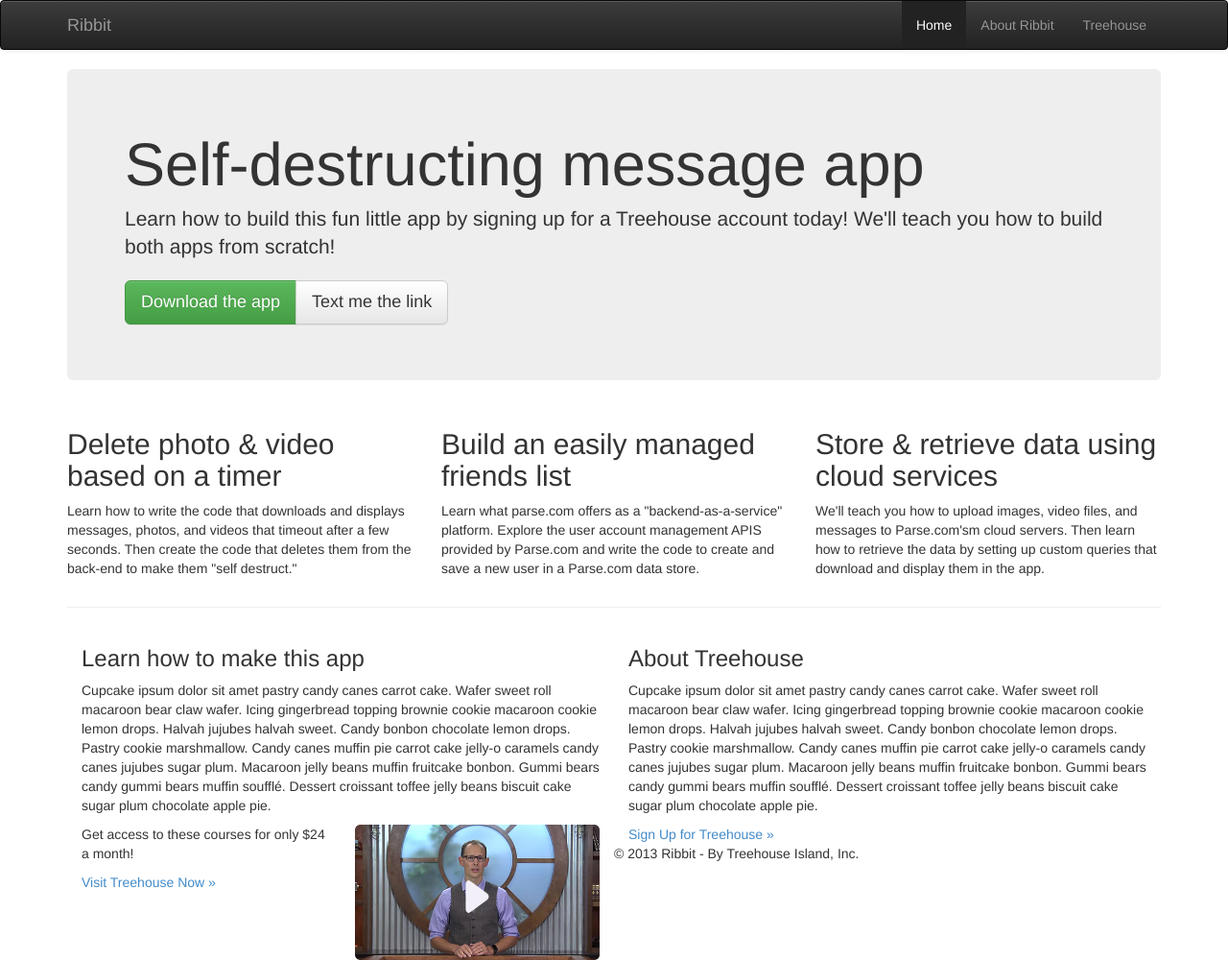
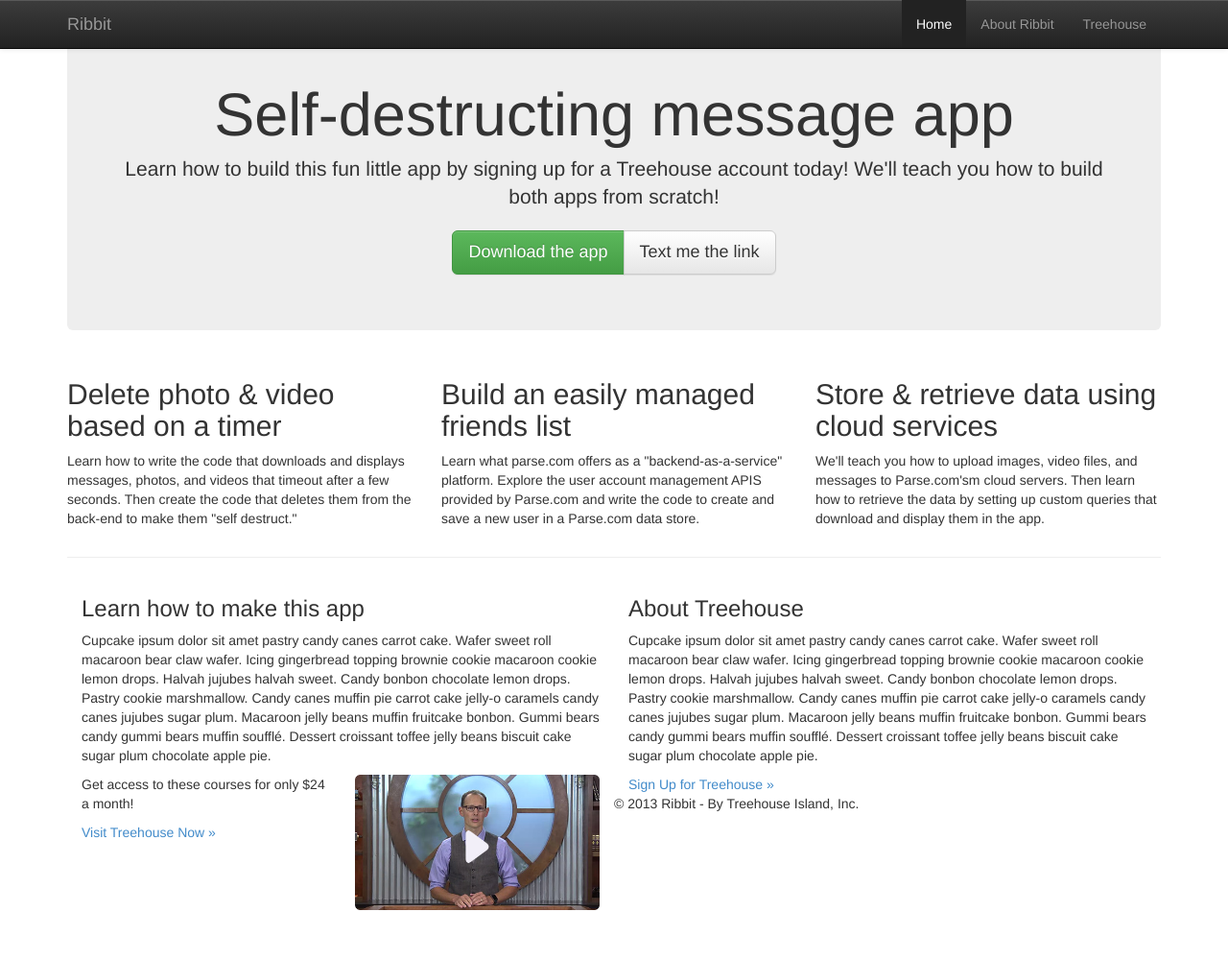
Before and after one commit to ThinkPinkCode/bootstrapPractice, a plain HTML site: page index.html in a window 1280 px wide. Shown: the whole page at 96% size. After the commit the page ends 948 px from the top, so only its background shows below. Drawn offline with nearby package versions, Linux system fonts and the light colour scheme.

Commit message:
updated padding

```diff
--- a/css/my-styles.css
+++ b/css/my-styles.css
@@ -1,2 +1,13 @@
 /* Layout
+/*================================= *!*/
+
+body{
+    padding-top: 20px;
+}
+
+/* Jumbotron
 ================================= */
+
+.jumbotron {
+    text-align: center;
+}
--- a/index.html
+++ b/index.html
@@ -14,7 +14,7 @@
 </head>
 <body>
 
-<div class="navbar navbar-inverse">
+<div class="navbar navbar-inverse navbar-fixed-top">
     <div class="container">
         <a class="navbar-brand text-muted" href="#">Ribbit</a>
         <div class="collapse navbar-collapse">
```
